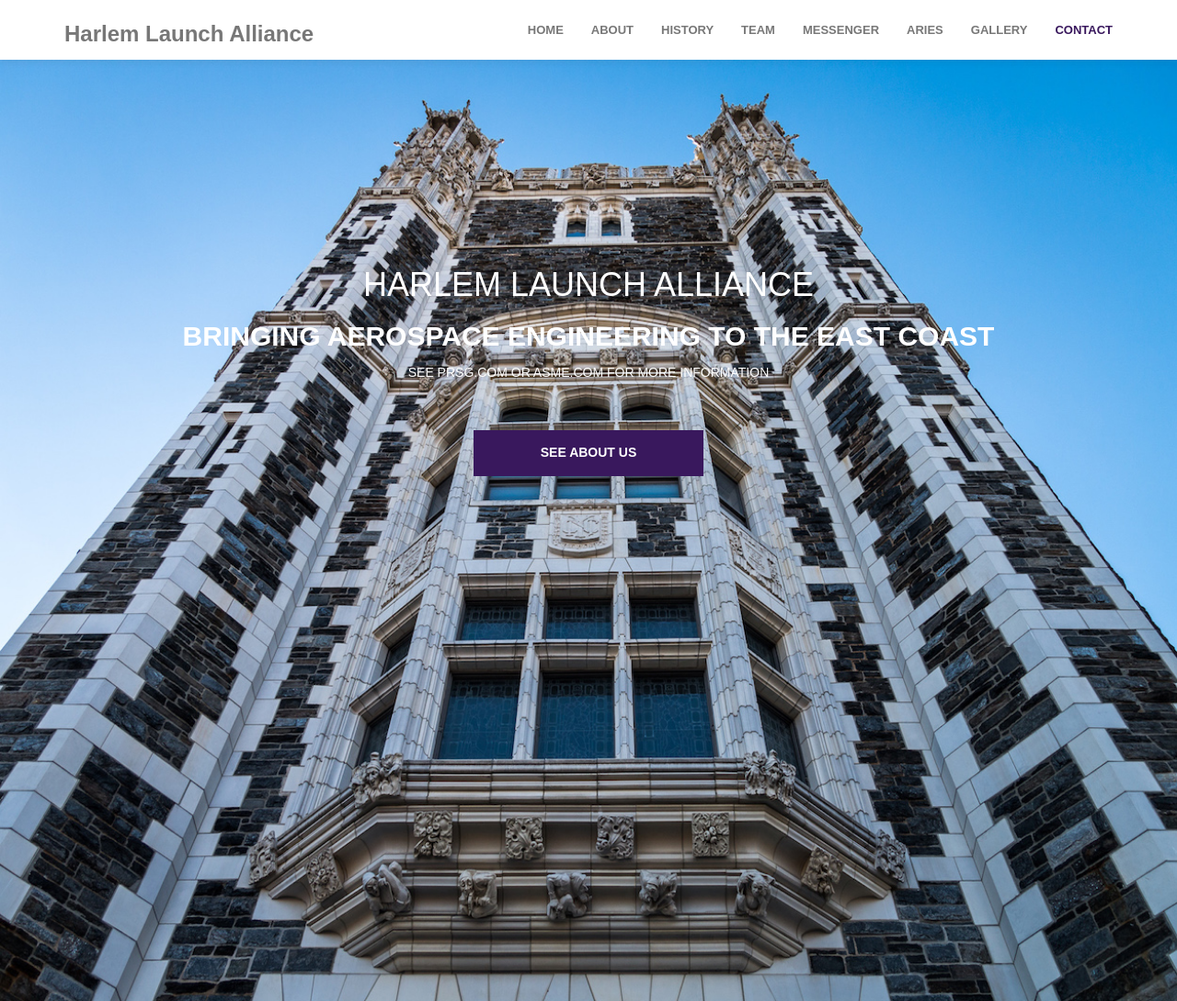
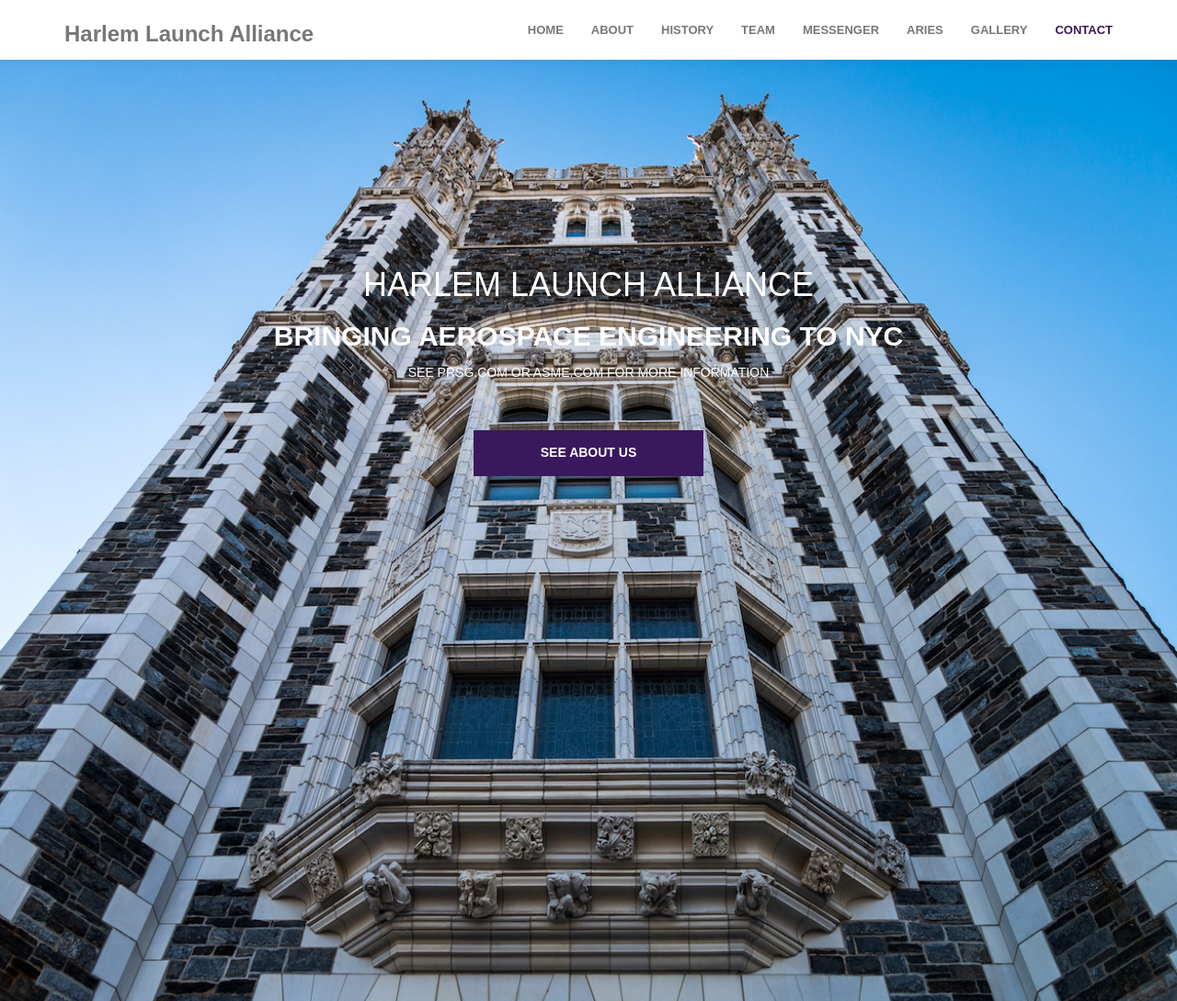
Before and after one commit to Harlem-Launch-Alliance/Harlem-Launch-Alliance, a website: page index.html in a window 1280 px wide. Shown: the top 1089 px of the page at 92% size. Drawn offline with Linux system fonts and the light colour scheme.

Commit message:
changed Bringing Aerospace Engineer to NYC instead of to the East coast

```diff
--- a/index.html
+++ b/index.html
@@ -73,7 +73,7 @@ https://www.tooplate.com/view/2081-solution
 						    <div class="templatemo_homewrapper">
 						      <h1 class="wow fadeInDown" data-wow-delay="2000">Harlem Launch Alliance</h1>
 						      <h2 class="wow fadeInDown" data-wow-delay="2000">
-										<span>Bringing Aerospace Engineering to the East Coast</span>
+										<span>Bringing Aerospace Engineering to NYC</span>
 									</h2>
 									<p>see prsg.com or asme.com for more information</p>
 									<a href="#about" class="smoothScroll btn btn-default wow fadeInDown" data-wow-delay="2000">See about us</a>
@@ -110,7 +110,7 @@ https://www.tooplate.com/view/2081-solution
 						    <div class="templatemo_homewrapper">
 						      <h1 class="wow fadeInDown" data-wow-delay="2000">HLA, PRSG, ASME, ASC</h1>
 						      <h2 class="wow fadeInDown" data-wow-delay="2000">
-										<span>Bringing Aerospace Engineering to the East Coast</span>
+										<span>Bringing Aerospace Engineering to NYC</span>
 									</h2>
 									<p>see prsg.com or asme.com for more information</p>
 									<a href="#about" class="smoothScroll btn btn-default wow fadeInDown" data-wow-delay="2000">See about us</a>
```
